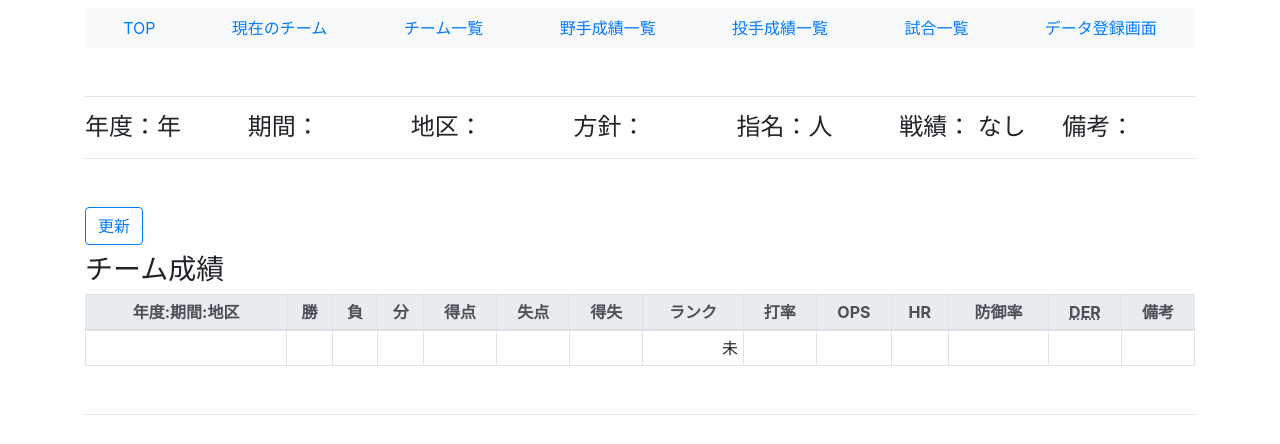
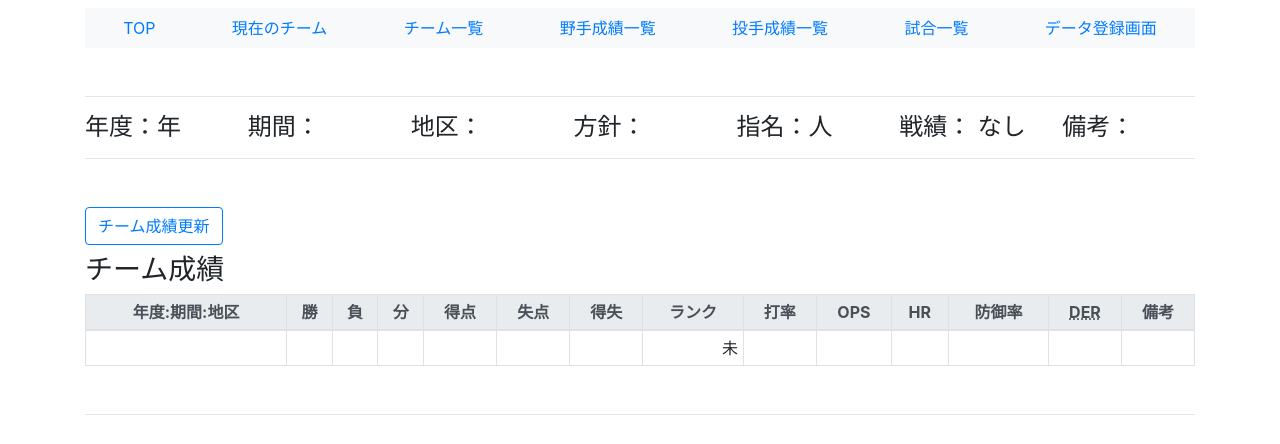
Before and after one commit to shimayu22/Eikan-Database, a Django app: template eikan/templates/eikan/team_detail.html in a window 1280 px wide. Shown: the top 444 px of the page. Run offline with Django 3.2, Linux system fonts and the light colour scheme; the template is opened without the code that fills it, so the values that code supplies are empty; some libraries are stand-ins or nearby versions.

Commit message:
更新ボタンのtextを修正

```diff
--- a/eikan/templates/eikan/_team_record.html
+++ b/eikan/templates/eikan/_team_record.html
@@ -1,7 +1,7 @@
 {% if pg == 'index' %}
-    <a class="btn btn-outline-primary" href="{% url 'eikan:update_current_team' %}">更新</a>
+    <a class="btn btn-outline-primary" href="{% url 'eikan:update_current_team' %}">チーム成績更新</a>
 {% elif pg == 'team' %}
-    <a class="btn btn-outline-primary" href="{% url 'eikan:update_team' pk=team_total_result.team_id.pk %}">更新</a>
+    <a class="btn btn-outline-primary" href="{% url 'eikan:update_team' pk=team_total_result.team_id.pk %}">チーム成績更新</a>
 {% endif %}
 <h3 class="mt-2">チーム成績</h3>
 <table class="table table-bordered table-hover table-sm table-responsive-md text-nowrap">
```
